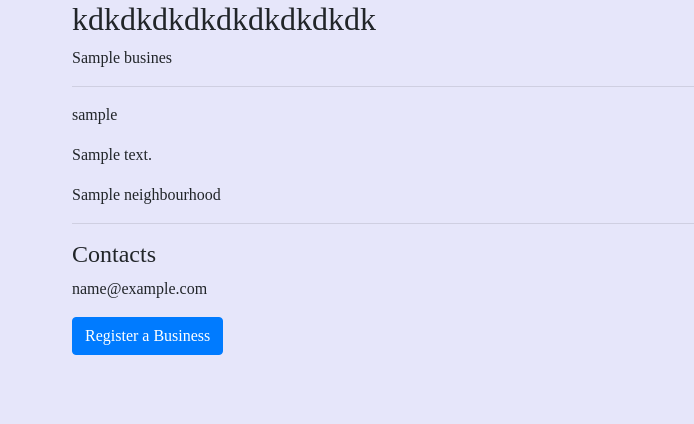
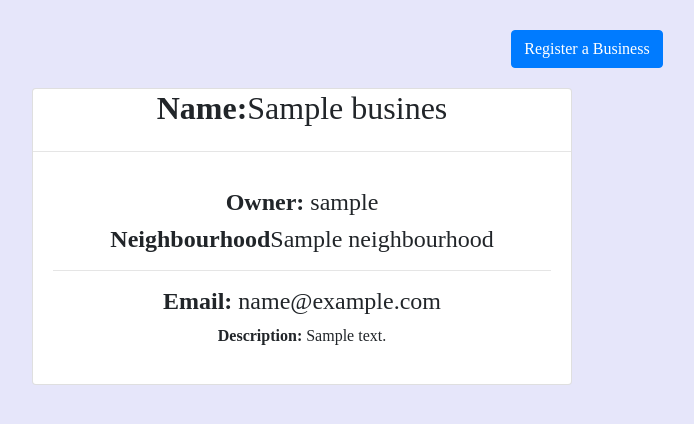
Before and after one commit to Moses-254-Mugo/The_Hood, a Django app: page /business in a window 1280 px wide. Shown: the part 78-502 px from the top of the page, without its empty margins (13-707 px from the left). Run offline with Django 3.2, Linux system fonts and the light colour scheme; a user stored in the database is signed in; tables that the repository leaves empty hold one stand-in row (values such as "Sample post"); some libraries are stand-ins or nearby versions.

Commit message:
Modify file

```diff
--- a/HoodApp/templates/business.html
+++ b/HoodApp/templates/business.html
@@ -2,20 +2,41 @@
 {% load bootstrap4 %}
 {% block content %}
 <div class="container">
-    <h2>kdkdkdkdkdkdkdkdkdk</h2>
-    {% for businesses in business%}
-    <p>{{businesses.name}}</p>
-    <hr>
-    <p>{{businesses.bus_owner}}</p>
-    <p>{{businesses.description}}</p>
-    <p>{{businesses.neighbourhood}}</p>
-    <hr>
-    <h4>Contacts</h4>
-    <p>{{businesses.email}}</p>
-    <p></p>
-    {% endfor %}
-    <a href="{% url 'new_business' %}">
-        <button class="btn btn-primary">Register a Business</button>
-    </a>
+    <div class="text-center">
+        <a href="{% url 'new_business' %}">
+            <button class="btn btn-primary">Register a Business</button>
+        </a>
+    </div>
+    <div class="row row-cols-1 row-cols-md-2 g-4">
+
+        {% for businesses in business%}
+        <div class="col">
+
+          <div class="card">
+            <h2 class="text-center"><b>Name:</b>{{businesses.name}}</h2>
+            <hr>
+            <div class="card-body">
+              <h4 class="text-center"><b>Owner: </b>{{businesses.bus_owner}}</h4>
+              <h4 class="text-center"><b>Neighbourhood</b>{{businesses.neighbourhood}}</h4>
+              <hr>
+              <h4 class="text-center"><b>Email: </b>{{businesses.email}}</h4>
+              <p class="text-center"><b>Description: </b>{{businesses.description}}</p>
+            </div>
+          </div>
+        </div>
+        {% endfor %}
+    </div>
+
+
+
 </div>
+
+<style>
+    .container{
+        margin: 30px;
+    }
+    .card{
+        margin-top: 20px;
+    }
+</style>
 {% endblock %}
--- a/HoodApp/templates/index.html
+++ b/HoodApp/templates/index.html
@@ -10,13 +10,13 @@
 
         <div class="row">
             <dv class="col-sm-6">
-                <a href="{% url 'health' %}">
+                <a href="{% url 'authorities' %}">
                     <h1 class="text-center">Authorites/police</h1>
                 </a>
 
             </dv>
             <div class="col-sm-6">
-                <a href="{%url 'authorities' %}">
+                <a href="{%url 'health' %}">
                     <h1 class="text-center">Health Services</h1>
                 </a>
             </div>
@@ -28,6 +28,7 @@
         background: url(https://t3.ftcdn.net/jpg/02/42/35/80/240_F_242358013_1ZNmuOcFlpBpVxhb7j2t2KhL9AnIh7XZ.jpg) no-repeat;
         background-size: cover;
         background-position: center;
+        font-family: 'Times New Roman', Times, serif;
     }
 
 </style>
--- a/HoodApp/templates/navbar.html
+++ b/HoodApp/templates/navbar.html
@@ -42,7 +42,7 @@
 
             </li>
             <li>
-              <a href="{% url 'new_business'%}">Business</a>
+              <a href="{% url 'business'%}">Business</a>
             </li>
             <li>
               <a href="{% url 'health' %}">Health</a>
@@ -51,7 +51,7 @@
               <a href="{% url 'authorities' %}">Authorites</a>
             </li>
             <li>
-              <a href="">Logout</a>
+              <a href="/logout">Logout</a>
             </li>
           </ul>
         </li>
--- a/HoodApp/views.py
+++ b/HoodApp/views.py
@@ -86,7 +86,7 @@ def posts(request):
 @login_required(login_url='/accounts/login/')
 def Newpost(request):
     current_user = request.user
-    profile=PostForm.objects.get(username=current_user)
+    profile=Profile.objects.get(username=current_user)
 
     if request.method=="POST":
         form = PostForm(request.POST,request.FILES)
```
Also changed, not shown: HoodApp/templates/post.html (+27 -5 lines).
